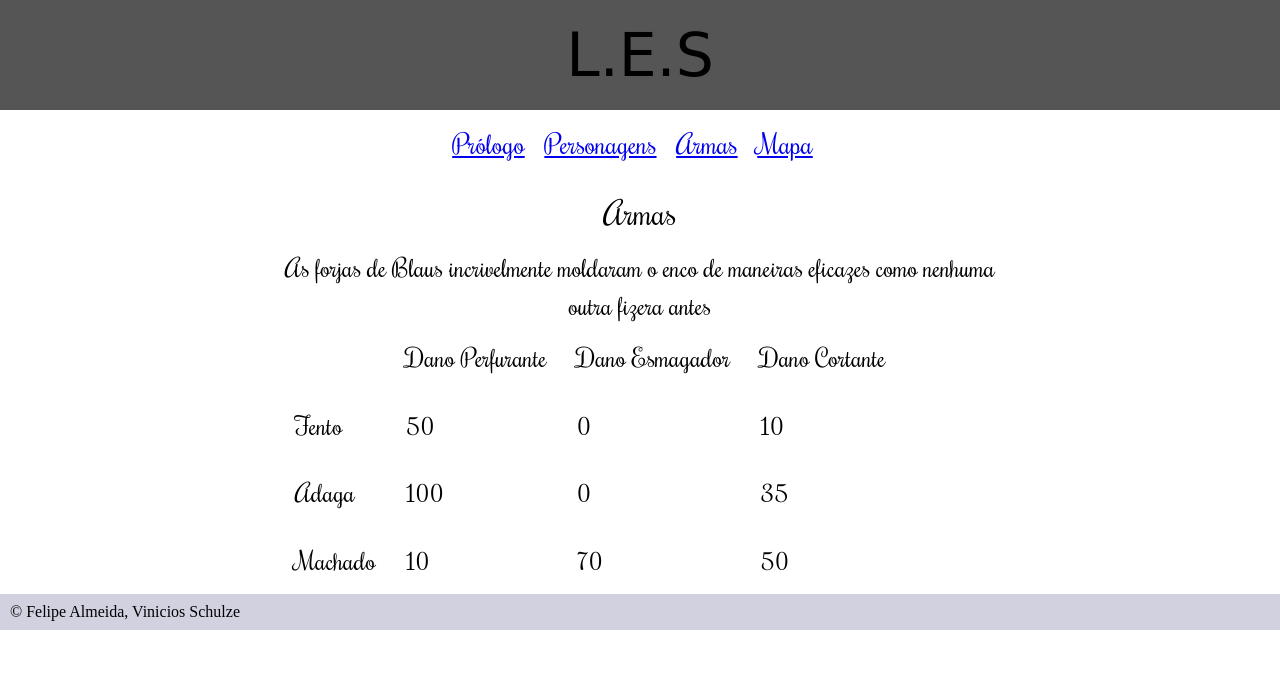
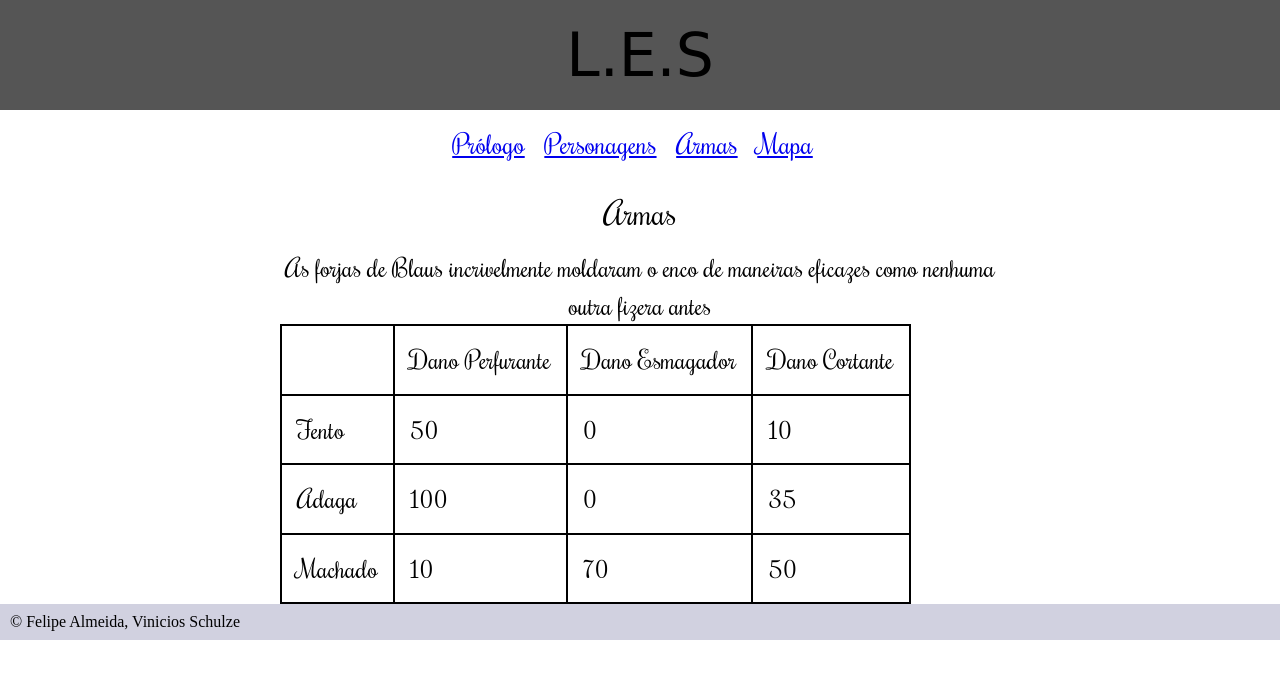
Before and after one commit to Letalin/rpg, a PHP site: page /html/armas.html in a window 1280 px wide. Shown: the top 679 px of the page. Run offline with PHP 8.4, Linux system fonts and the light colour scheme; some web fonts are replaced.

Commit message:
Commit code

```diff
--- a/css/armas.css
+++ b/css/armas.css
@@ -1,5 +1,5 @@
 td, th {
-    border: 1Zpx solid black;
+    border: 2px solid black;
     text-align: left;
     padding: 15px;
 }
--- a/html/armas.html
+++ b/html/armas.html
@@ -30,7 +30,7 @@
         <h1 class="titulo-pagina">Armas</h1>
         <div class="container">
             As forjas de Blaus incrivelmente moldaram o enco de maneiras eficazes como nenhuma outra fizera antes
-
+            <div class="">
                 <table>
 
                     <tr>
@@ -61,7 +61,7 @@
                         <td>50</td>
                     </tr>
                 </table>
-
+            </div>
         </div>
     </main>
     <footer class="rodape">
```
Lines whose indentation alone changed are shown as unchanged.
